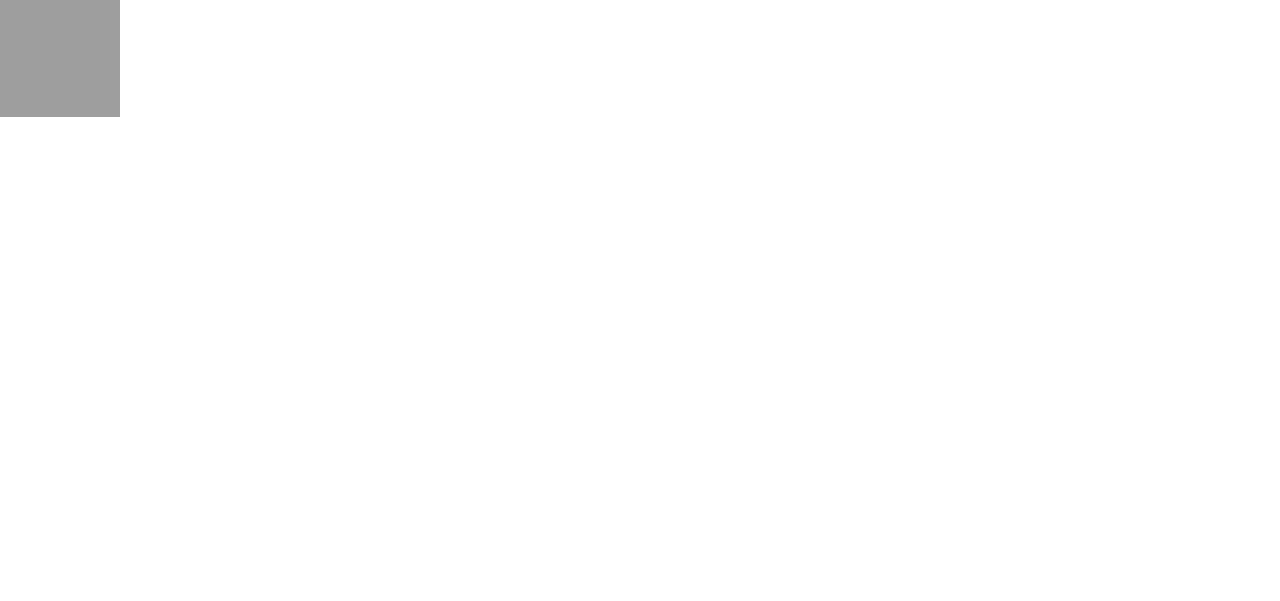
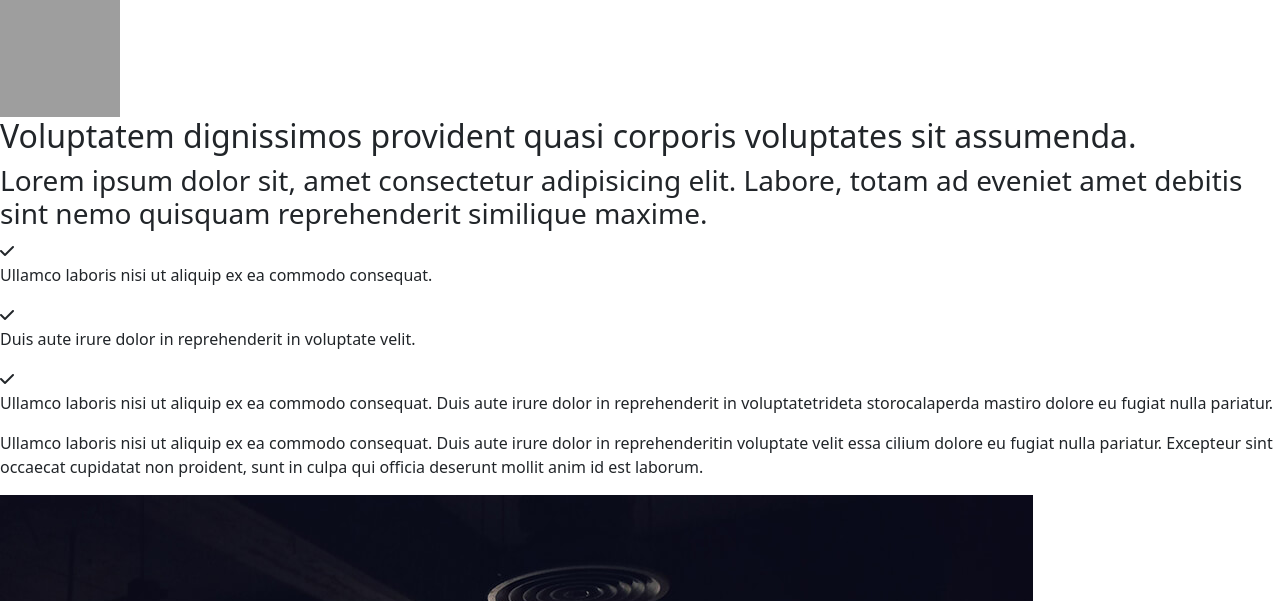
Before and after one commit to ME0WGE/SASS-Final, a website: page index.html in a window 1280 px wide. Shown: the part 199-800 px from the top of the page. Drawn offline with nearby package versions, Linux system fonts and the light colour scheme; grey boxes are pictures that could not be loaded.

Commit message:
add section 1

```diff
--- a/index.html
+++ b/index.html
@@ -116,6 +116,49 @@
       </header>
     </section>
     <!-- CONTENT -->
+     <!-- SECTION 1 -->
+    <section>
+      <div>
+        <h2>
+          Voluptatem dignissimos provident quasi corporis voluptates sit
+          assumenda.
+        </h2>
+        <h3>
+          Lorem ipsum dolor sit, amet consectetur adipisicing elit. Labore,
+          totam ad eveniet amet debitis sint nemo quisquam reprehenderit
+          similique maxime.
+        </h3>
+        <div>
+          <i class="fa-solid fa-check"></i>
+          <p>Ullamco laboris nisi ut aliquip ex ea commodo consequat.</p>
+        </div>
+        <div>
+          <i class="fa-solid fa-check"></i>
+          <p>Duis aute irure dolor in reprehenderit in voluptate velit.</p>
+        </div>
+        <div>
+          <i class="fa-solid fa-check"></i>
+          <p>
+            Ullamco laboris nisi ut aliquip ex ea commodo consequat. Duis aute
+            irure dolor in reprehenderit in voluptatetrideta storocalaperda
+            mastiro dolore eu fugiat nulla pariatur.
+          </p>
+        </div>
+        <div>
+          <p>
+            Ullamco laboris nisi ut aliquip ex ea commodo consequat. Duis aute
+            irure dolor in reprehenderitin voluptate velit essa cilium dolore eu
+            fugiat nulla pariatur. Excepteur sint occaecat cupidatat non
+            proident, sunt in culpa qui officia deserunt mollit anim id est
+            laborum.
+          </p>
+        </div>
+      </div>
+      <div>
+        <img src="./public/assets/img/about.jpg" alt="About" />
+      </div>
+    </section>
+    <!-- SECTION 2 -->
     <!-- FOOTER -->
   </body>
 </html>
```
